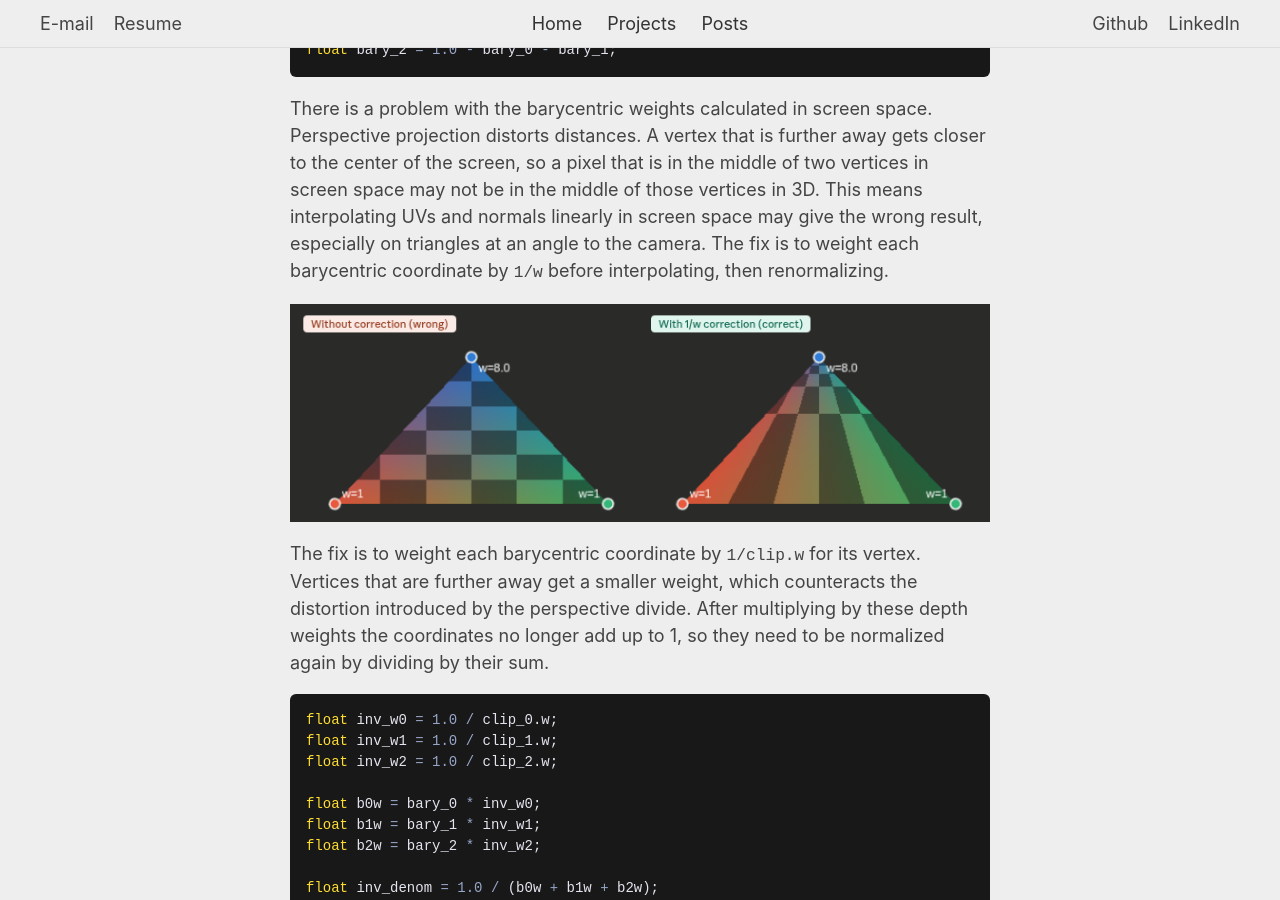
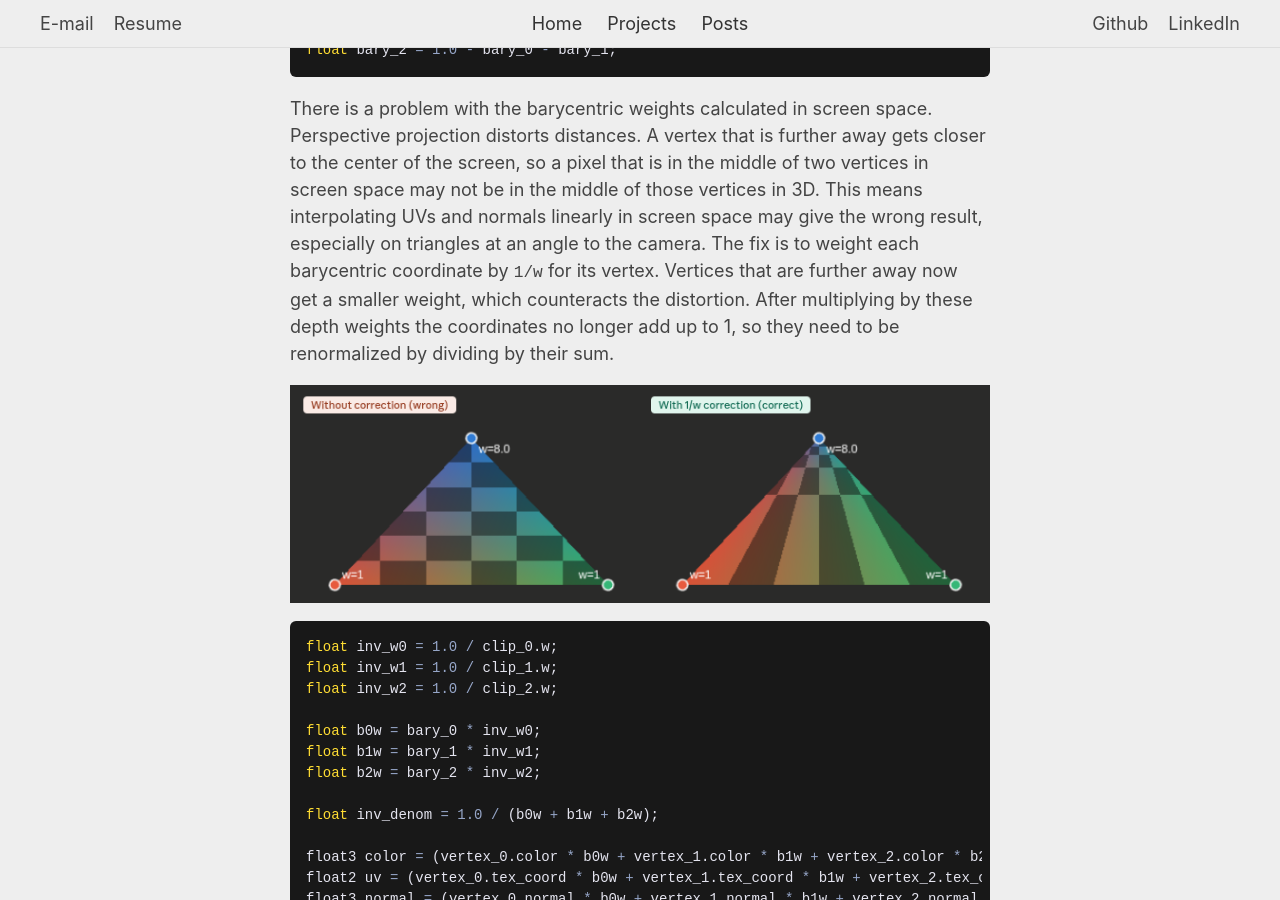
Before and after one commit to bakjedev/bakjedev.github.io, a Jekyll site: the page built from _pages/visibility_buffer.md, in a window 1280 px wide and 900 px high, scrolled down 5021 px. Built offline with Jekyll 4.4.1, drawn with Linux system fonts in a browser that asks for light colours.

Commit message:
Remove duplicate paragraph and add the extra info to the first paragraph

````diff
--- a/_pages/visibility_buffer.md
+++ b/_pages/visibility_buffer.md
@@ -128,11 +128,9 @@ float bary_2 = 1.0 - bary_0 - bary_1;
 ```
 {% endraw %}
 
-There is a problem with the barycentric weights calculated in screen space. Perspective projection distorts distances. A vertex that is further away gets closer to the center of the screen, so a pixel that is in the middle of two vertices in screen space may not be in the middle of those vertices in 3D. This means interpolating UVs and normals linearly in screen space may give the wrong result, especially on triangles at an angle to the camera. The fix is to weight each barycentric coordinate by `1/w` before interpolating, then renormalizing.
+There is a problem with the barycentric weights calculated in screen space. Perspective projection distorts distances. A vertex that is further away gets closer to the center of the screen, so a pixel that is in the middle of two vertices in screen space may not be in the middle of those vertices in 3D. This means interpolating UVs and normals linearly in screen space may give the wrong result, especially on triangles at an angle to the camera. The fix is to weight each barycentric coordinate by `1/w` for its vertex. Vertices that are further away now get a smaller weight, which counteracts the distortion. After multiplying by these depth weights the coordinates no longer add up to 1, so they need to be renormalized by dividing by their sum.
 
 ![image of correction (by ai)](../assets/images/gpu_driven/correction.png)
-
-The fix is to weight each barycentric coordinate by `1/clip.w` for its vertex. Vertices that are further away get a smaller weight, which counteracts the distortion introduced by the perspective divide. After multiplying by these depth weights the coordinates no longer add up to 1, so they need to be normalized again by dividing by their sum.
 
 {% raw %}
 ```cpp
````
